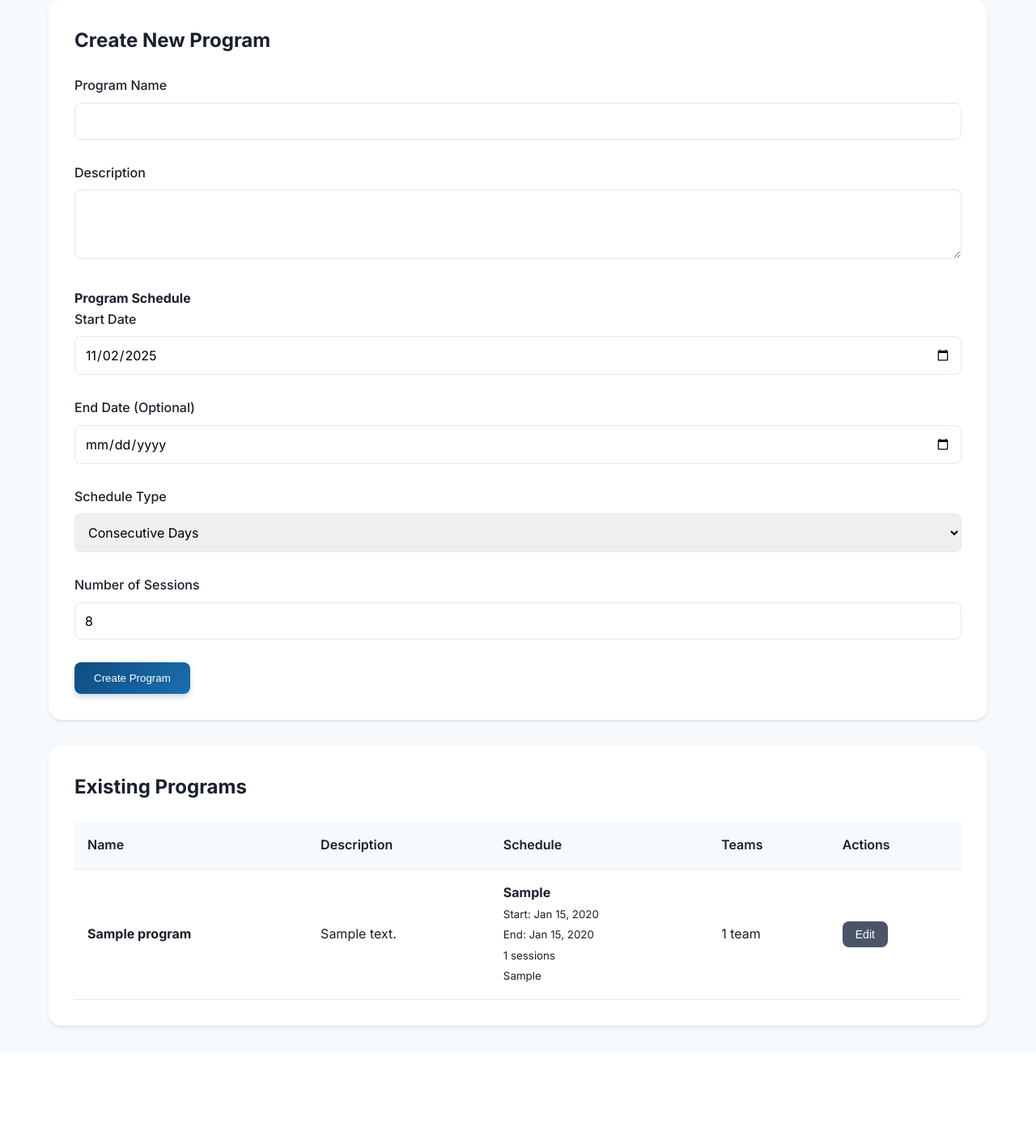
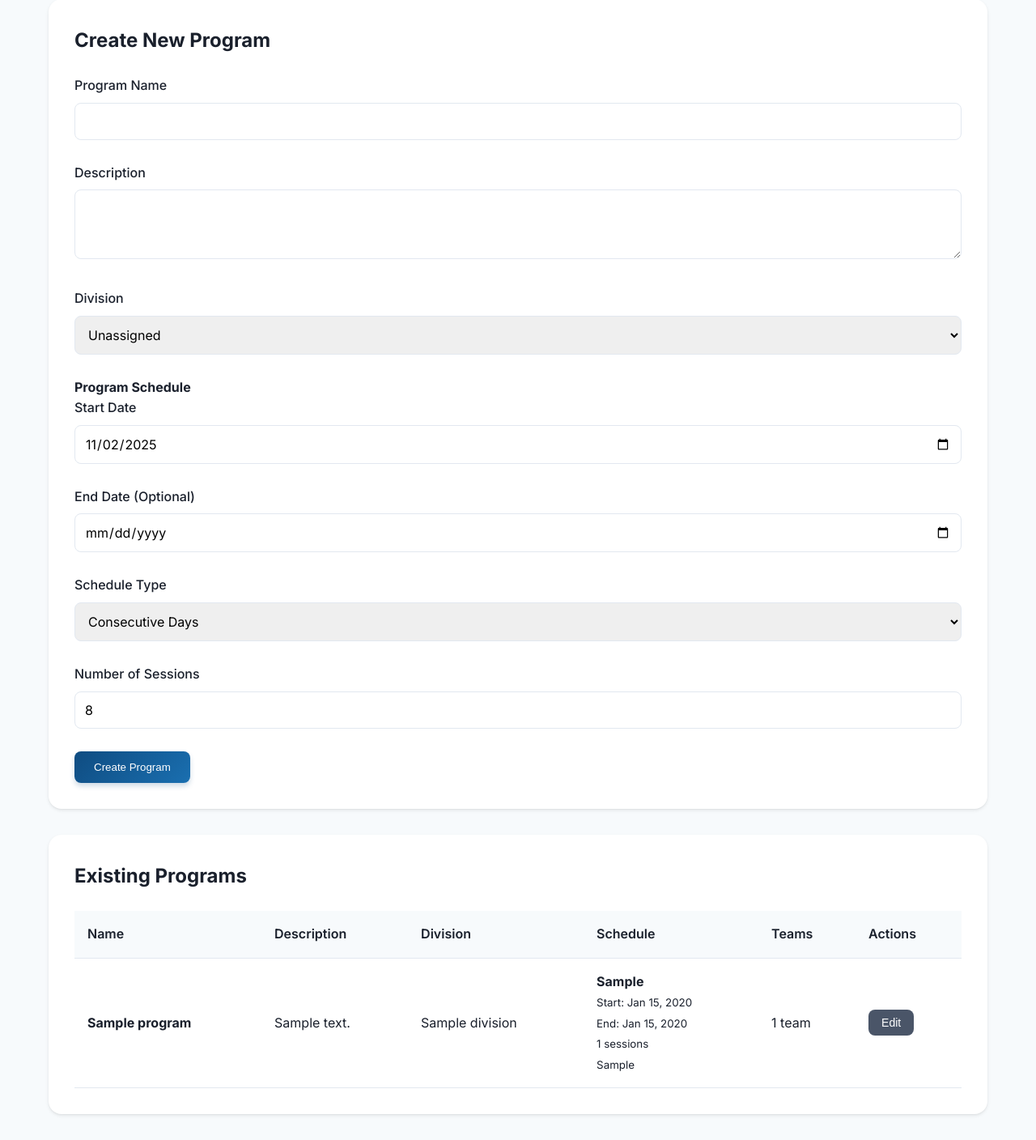
Before and after one commit to dustintitus/alpine-ontario-snow-stars, a Flask app: page /admin/programs in a window 1280 px wide. Shown: the part 176-1584 px from the top of the page at 81% size. Before the commit the page ends 1447 px from the top, so only its background shows below. Run offline with Flask 3, Linux system fonts and the light colour scheme; a user stored in the database is signed in; tables that the repository leaves empty hold one stand-in row (values such as "Sample post").

Commit message:
feat: add Division field to athletes, coaches, and programs with pre-loaded divisions

```diff
--- a/app.py
+++ b/app.py
@@ -2,7 +2,7 @@ import os
 from flask import Flask, render_template, request, redirect, url_for, flash
 from flask_login import LoginManager, UserMixin, login_user, logout_user, login_required, current_user
 from werkzeug.security import generate_password_hash, check_password_hash
-from models import db, User, Evaluation, Program, Team, Attendance, Club
+from models import db, User, Evaluation, Program, Team, Attendance, Club, Division
 from datetime import datetime
 from config import config
 import logging
@@ -31,6 +31,17 @@ def init_db():
     with app.app_context():
         # Only create tables if they don't exist (production-safe)
         db.create_all()
+
+        # Create divisions
+        if not Division.query.filter_by(name='Southern Ontario Division').first():
+            south_division = Division(name='Southern Ontario Division', description='Southern Ontario Division')
+            db.session.add(south_division)
+
+        if not Division.query.filter_by(name='Northern Ontario Division').first():
+            north_division = Division(name='Northern Ontario Division', description='Northern Ontario Division')
+            db.session.add(north_division)
+
+        db.session.flush()  # Get division IDs
 
         # Create example clubs
         if not Club.query.filter_by(name='Alpine Ontario').first():
@@ -97,6 +108,7 @@ def init_db():
 
         # Create student
         demo_team = Team.query.filter_by(name='U12 Demo Team').first()
+        south_division = Division.query.filter_by(name='Southern Ontario Division').first()
         if not User.query.filter_by(username='student1').first() and demo_team and u12_program:
             student = User(
                 username='student1',
@@ -108,6 +120,7 @@ def init_db():
                 coach_id=2,
                 team_id=demo_team.id,
                 program_id=u12_program.id,
+                division_id=south_division.id if south_division else None,
                 club_id=Club.query.filter_by(name='Alpine Ontario').first().id if Club.query.filter_by(name='Alpine Ontario').first() else None
             )
             db.session.add(student)
@@ -232,6 +245,7 @@ def register():
         coach_id = request.form.get('coach_id')
         team_id = request.form.get('team_id')
         club_id = request.form.get('club_id')
+        division_id = request.form.get('division_id')
         participates_skier = request.form.get('participates_skier') == 'on'
         participates_snowboarder = request.form.get('participates_snowboarder') == 'on'
         participates_snow_stars = request.form.get('participates_snow_stars') == 'on'
@@ -242,7 +256,8 @@ def register():
             teams = Team.query.all()
             programs = Program.query.all()
             clubs = Club.query.all()
-            return render_template('register.html', coaches=coaches, teams=teams, programs=programs, clubs=clubs)
+            divisions = Division.query.all()
+            return render_template('register.html', coaches=coaches, teams=teams, programs=programs, clubs=clubs, divisions=divisions)
 
         new_user = User(
             username=username,
@@ -251,6 +266,7 @@ def register():
             full_name=full_name,
             user_type=user_type,
             club_id=int(club_id) if club_id else None,
+            division_id=int(division_id) if division_id else None,
             participates_skier=participates_skier if user_type == 'student' else False,
             participates_snowboarder=participates_snowboarder if user_type == 'student' else False,
             participates_snow_stars=participates_snow_stars if user_type == 'student' else False,
@@ -267,7 +283,8 @@ def register():
     teams = Team.query.all()
     programs = Program.query.all()
     clubs = Club.query.all()
-    return render_template('register.html', coaches=coaches, teams=teams, programs=programs, clubs=clubs)
+    divisions = Division.query.all()
+    return render_template('register.html', coaches=coaches, teams=teams, programs=programs, clubs=clubs, divisions=divisions)
 
 @app.route('/evaluate/<int:student_id>', methods=['GET', 'POST'])
 @login_required
@@ -392,7 +409,8 @@ def manage_programs():
         return redirect(url_for('dashboard'))
 
     programs = Program.query.all()
-    return render_template('manage_programs.html', programs=programs)
+    divisions = Division.query.all()
+    return render_template('manage_programs.html', programs=programs, divisions=divisions)
 
 @app.route('/admin/teams')
 @login_required
@@ -434,6 +452,7 @@ def create_program():
 
     name = request.form.get('name')
     description = request.form.get('description')
+    division_id = request.form.get('division_id')
     frequency_type = request.form.get('frequency_type', 'consecutive')
     frequency_value = int(request.form.get('frequency_value', 8))
     frequency_days = request.form.get('frequency_days', None)
@@ -447,6 +466,7 @@ def create_program():
     program = Program(
         name=name,
         description=description,
+        division_id=int(division_id) if division_id else None,
         frequency_type=frequency_type,
         frequency_value=frequency_value,
         frequency_days=frequency_days,
@@ -469,6 +489,8 @@ def update_program(program_id):
 
     program.name = request.form.get('name')
     program.description = request.form.get('description')
+    division_id = request.form.get('division_id')
+    program.division_id = int(division_id) if division_id else None
     program.frequency_type = request.form.get('frequency_type', 'consecutive')
     program.frequency_value = int(request.form.get('frequency_value', 8))
     program.frequency_days = request.form.get('frequency_days', None)
@@ -537,7 +559,8 @@ def manage_athletes():
     teams = Team.query.all()
     clubs = Club.query.all()
     programs = Program.query.all()
-    return render_template('manage_athletes.html', athletes=athletes, teams=teams, clubs=clubs, programs=programs)
+    divisions = Division.query.all()
+    return render_template('manage_athletes.html', athletes=athletes, teams=teams, clubs=clubs, programs=programs, divisions=divisions)
 
 @app.route('/admin/create_athlete', methods=['POST'])
 @login_required
@@ -551,6 +574,7 @@ def create_athlete():
     password = request.form.get('password')
     full_name = request.form.get('full_name')
     club_id = request.form.get('club_id')
+    division_id = request.form.get('division_id')
     program_id = request.form.get('program_id')
     team_id = request.form.get('team_id')
     coach_id = request.form.get('coach_id')
@@ -571,6 +595,7 @@ def create_athlete():
         full_name=full_name,
         user_type='student',
         club_id=int(club_id) if club_id else None,
+        division_id=int(division_id) if division_id else None,
         program_id=int(program_id) if program_id else None,
         participates_snow_stars=participates_snow_stars,
         coach_id=int(coach_id) if coach_id else None,
--- a/templates/manage_programs.html
+++ b/templates/manage_programs.html
@@ -18,6 +18,15 @@
         <div class="form-group">
             <label for="description">Description</label>
             <textarea id="description" name="description" rows="3"></textarea>
+        </div>
+        <div class="form-group">
+            <label for="division_id">Division</label>
+            <select id="division_id" name="division_id">
+                <option value="">Unassigned</option>
+                {% for division in divisions %}
+                <option value="{{ division.id }}">{{ division.name }}</option>
+                {% endfor %}
+            </select>
         </div>
 
         <!-- Program Schedule Section -->
@@ -88,6 +97,7 @@
             <tr>
                 <th>Name</th>
                 <th>Description</th>
+                <th>Division</th>
                 <th>Schedule</th>
                 <th>Teams</th>
                 <th>Actions</th>
@@ -108,12 +118,22 @@
                                 <label for="description-{{ program.id }}">Description</label>
                                 <textarea id="description-{{ program.id }}" name="description" rows="2">{{ program.description }}</textarea>
                             </div>
+                            <div class="form-group">
+                                <label for="division_id-{{ program.id }}">Division</label>
+                                <select id="division_id-{{ program.id }}" name="division_id">
+                                    <option value="">Unassigned</option>
+                                    {% for division in divisions %}
+                                    <option value="{{ division.id }}" {% if program.division_id == division.id %}selected{% endif %}>{{ division.name }}</option>
+                                    {% endfor %}
+                                </select>
+                            </div>
                             <button type="submit" class="btn btn-sm btn-primary">Save</button>
                             <button type="button" onclick="toggleEdit({{ program.id }})" class="btn btn-sm btn-secondary">Cancel</button>
                         </form>
                     </div>
                 </td>
                 <td>{{ program.description }}</td>
+                <td>{{ program.division.name if program.division else '-' }}</td>
                 <td>
                     <div class="schedule-info">
                         <strong>{{ program.frequency_type.title() }}</strong>
--- a/templates/view_athlete.html
+++ b/templates/view_athlete.html
@@ -18,6 +18,9 @@
         </div>
         <div class="info-row">
             <strong>Club:</strong> {{ athlete.club.name if athlete.club else 'Unassigned' }}
+        </div>
+        <div class="info-row">
+            <strong>Division:</strong> {{ athlete.division.name if athlete.division else 'Unassigned' }}
         </div>
         <div class="info-row">
             <strong>Program:</strong>
```
Also changed, not shown: api/index.py (+15 -1 lines), models.py (+14 -0 lines), templates/manage_athletes.html (+11 -0 lines), templates/register.html (+9 -0 lines).
